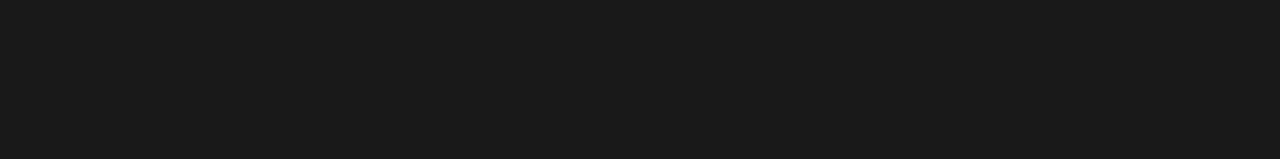
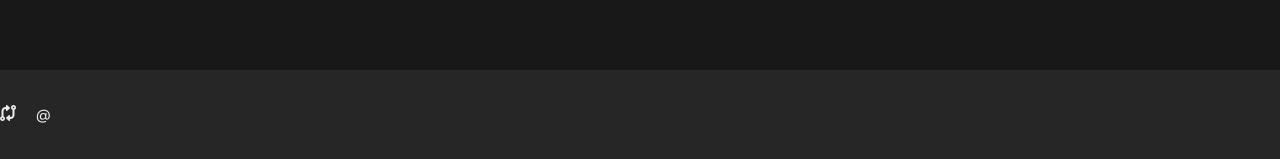
Before and after one commit to andr3i1010/PolarLearn, a Next.js app: page / in a window 1280 px wide. Shown: the part 730-889 px from the top of the page. Before the commit the page ends 800 px from the top, so only its background shows below. Built offline with nearby package versions, Linux system fonts and the light colour scheme.

Commit message:
Added simple footer w/ current git commit and branch

```diff
--- a/src/app/layout.tsx
+++ b/src/app/layout.tsx
@@ -3,6 +3,7 @@
 import "./globals.css";
 import { TopNavBar } from "@/components/navbar/topNavBar";
 import { headers } from "next/headers";
+import Footer from "@/components/footer/footer";
 
 const geistSans = localFont({
     src: "./fonts/GeistVF.woff",
@@ -35,6 +36,7 @@
         >
         {!hideNavbar && <TopNavBar />}
         {children}
+        <Footer />
         </body>
         </html>
     );
--- /dev/null
+++ b/src/components/footer/footer.tsx
@@ -0,0 +1,22 @@
+import { FontAwesomeIcon } from '@fortawesome/react-fontawesome';
+import { faCodeCompare } from '@fortawesome/free-solid-svg-icons';
+
+export default function Footer() {
+    return (
+        <footer>
+            <div>
+                <section
+                    className="w-full bg-neutral-800 pt-8 pb-8 drop-shadow-xl drop-down font-[family-name:var(--font-geist-sans)]">
+                    <div className="flex items-center space-x-2">
+                        <div className="size-7">
+                            <FontAwesomeIcon icon={faCodeCompare}/>
+                        </div>
+                        <p>
+                            {process.env.REACT_APP_GIT_COMMIT}@{process.env.REACT_APP_GIT_BRANCH}
+                        </p>
+                    </div>
+                </section>
+            </div>
+        </footer>
+    );
+}
```
Also changed, not shown: package.json (+7 -3 lines), 2 other files (tests, documents, lock files or other folders).
